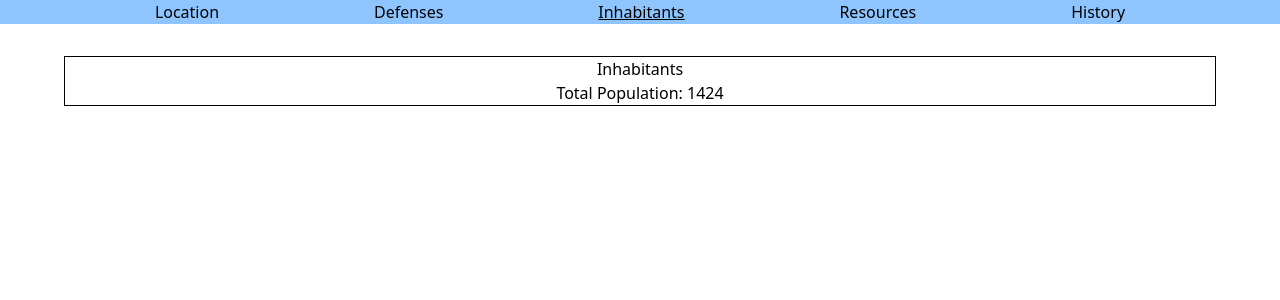
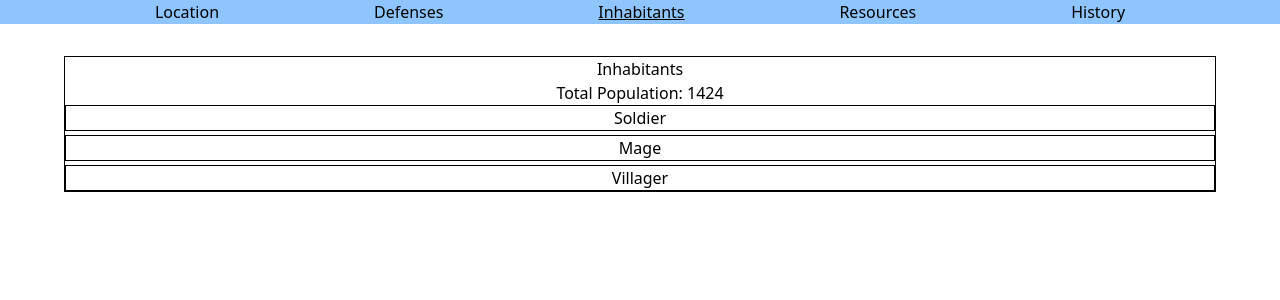
Before and after one commit to juanbenito-aeg/2526-juan-citadel-of-eternal-night, a React (Vite) app: page / in a window 1280 px wide. Both pictures are taken after a click on the link "Inhabitants". Shown: the top 300 px of the page. Built offline with nearby package versions, Linux system fonts and the light colour scheme.

Commit message:
feat: display a list of the different roles in "Inhabitants"

```diff
--- a/src/components/Inhabitants.tsx
+++ b/src/components/Inhabitants.tsx
@@ -1,7 +1,11 @@
 import { Inhabitants as InhabitantsProps } from "../interfaces/Inhabitants";
 import { InhabitantRole } from "../constants";
+import { useState } from "react";
+import RolesList from "./RolesList";
 
 export default function Inhabitants({ roles }: InhabitantsProps) {
+  const [activeRole, setActiveRole] = useState<InhabitantRole | null>(null);
+
   const totalPopulation: number = getTotalPopulation();
 
   function getTotalPopulation(): number {
@@ -29,6 +33,8 @@ export default function Inhabitants({ roles }: InhabitantsProps) {
       <h2>Inhabitants</h2>
 
       <p>Total Population: {totalPopulation}</p>
+
+      <RolesList roles={roles} activeRole={activeRole} />
     </>
   );
 }
--- /dev/null
+++ b/src/components/RoleData.tsx
@@ -0,0 +1,11 @@
+import { RoleDataProps } from "../interfaces/Inhabitants";
+
+function RoleData({ isActive, data }: RoleDataProps) {
+  return (
+    <div className="border">
+      <h3>{data.role}</h3>
+    </div>
+  );
+}
+
+export default RoleData;
--- /dev/null
+++ b/src/components/RolesList.tsx
@@ -0,0 +1,18 @@
+import { RolesListProps } from "../interfaces/Inhabitants";
+import RoleData from "./RoleData";
+
+function RolesList({ roles, activeRole }: RolesListProps) {
+  return (
+    <div className="flex flex-col gap-y-1">
+      {roles.map((role, index) => {
+        const currentRole = role.role;
+
+        const isActive = currentRole === activeRole;
+
+        return <RoleData key={index} isActive={isActive} data={role} />;
+      })}
+    </div>
+  );
+}
+
+export default RolesList;
--- a/src/interfaces/Inhabitants.ts
+++ b/src/interfaces/Inhabitants.ts
@@ -1,3 +1,5 @@
+import { InhabitantRole } from "../constants";
+
 interface Inhabitants {
   roles: Role[];
 }
@@ -23,4 +25,14 @@ interface Profession {
   count: number;
 }
 
-export type { Inhabitants };
+interface RolesListProps {
+  roles: Role[];
+  activeRole: InhabitantRole | null;
+}
+
+interface RoleDataProps {
+  isActive: boolean;
+  data: Role;
+}
+
+export type { Inhabitants, RolesListProps, RoleDataProps };
```
